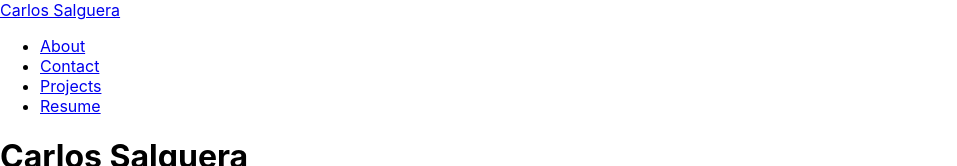
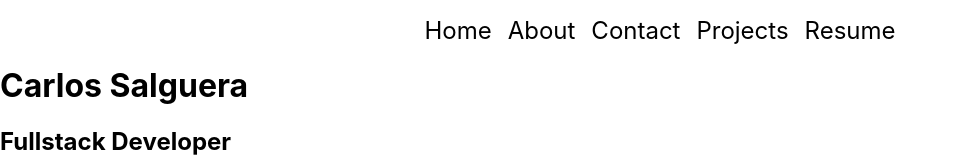
Before and after one commit to csalguera/portfolio-react, a React (Create React App) app: page / in a window 1280 px wide. Shown: the top 166 px of the page, without its empty margins (0-957 px from the left). Built offline with nearby package versions, Linux system fonts and the light colour scheme.

Commit message:
update syling on Nav component

```diff
--- a/src/App.css
+++ b/src/App.css
@@ -1,5 +1,4 @@
 img {
   width: 300px;
   height: 300px;
-  object-fit: cover;
 }
--- a/src/App.js
+++ b/src/App.js
@@ -5,7 +5,7 @@ import Contact from './pages/Contact/Contact'
 import Landing from './pages/Landing/Landing'
 import Projects from './pages/Projects/Projects'
 import Resume from './pages/Resume/Resume'
-import Nav from './components/Nav'
+import Nav from './components/Nav/Nav'
 import ProjectDetails from './pages/ProjectDetails/ProjectDetails'
 
 function App() {
--- a/src/components/Nav.jsx
+++ b/src/components/Nav/Nav.jsx
@@ -1,11 +1,12 @@
+import styles from './Nav.module.css'
 import { Link } from "react-router-dom";
 
 const Nav = () => {
   return (
     <>
       <nav>
-        <Link to='/'>Carlos Salguera</Link>
-        <ul>
+        <ul className={styles.navbar}>
+          <li><Link to='/'>Home</Link></li>
           <li><Link to='/about'>About</Link></li>
           <li><Link to='/contact'>Contact</Link></li>
           <li><Link to='/projects'>Projects</Link></li>
--- /dev/null
+++ b/src/components/Nav/Nav.module.css
@@ -0,0 +1,21 @@
+.navbar {
+  display: flex;
+  justify-content: center;
+  align-items: center;
+}
+
+.navbar li {
+  margin: 0 8px;
+  list-style: none;
+}
+
+.navbar li * {
+  color: black;
+  text-decoration: none;
+  font-size: 24px;
+}
+
+.navbar li *:hover {
+  font-weight: bold;
+  text-decoration: underline;
+}
--- a/src/components/ProjectList.jsx
+++ b/src/components/ProjectList.jsx
@@ -1,4 +1,3 @@
-import { Link } from 'react-router-dom'
 import ProjectPreview from './ProjectPreview'
 
 const ProjectList = ({ projects }) => {
--- a/src/pages/About/About.module.css
+++ b/src/pages/About/About.module.css
@@ -1,3 +1,6 @@
 .about-img {
+  width: 300px;
+  height: 300px;
+  object-fit: cover;
   border-radius: 50%;
 }
--- a/src/pages/Landing/Landing.module.css
+++ b/src/pages/Landing/Landing.module.css
@@ -1,3 +1,6 @@
 .landing-img {
+  width: 300px;
+  height: 300px;
+  object-fit: cover;
   border-radius: 50%;
 }
```
